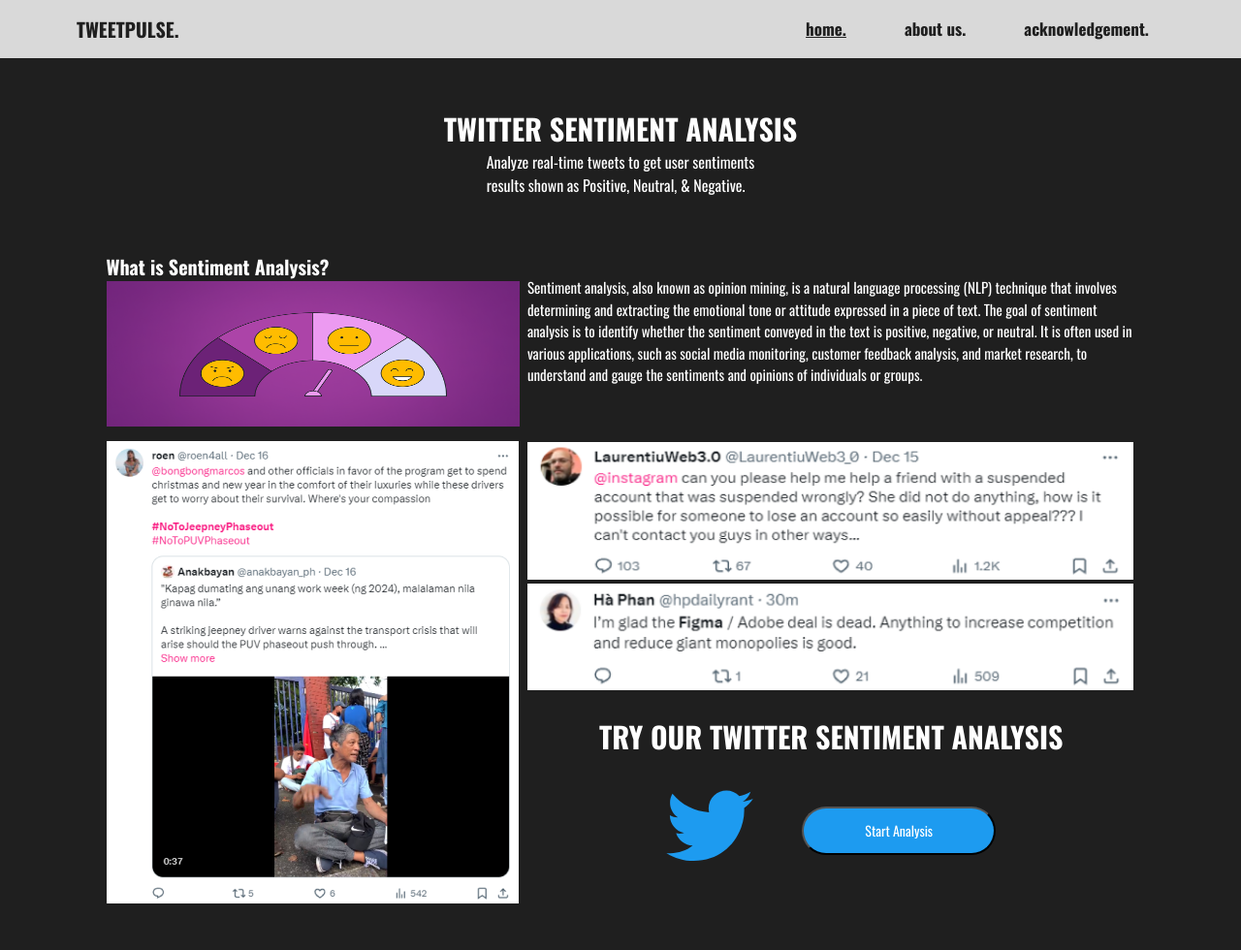
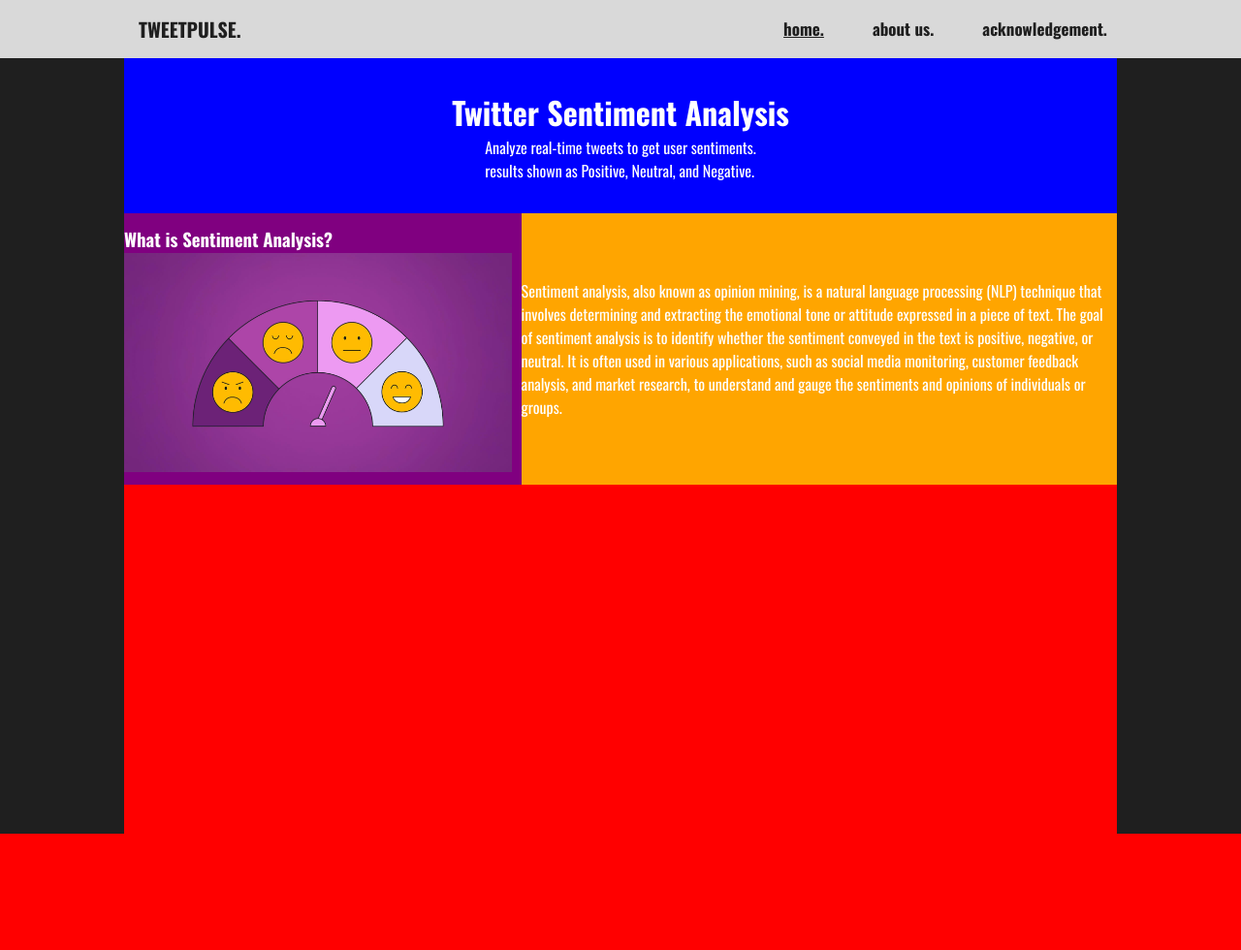
Before and after one commit to PeezzaPy/Twitter-Sentiment-Analysis, a Flask app: page / in a window 1280 px wide. Shown: the whole page at 97% size. After the commit the page ends 860 px from the top, so only its background shows below. Run offline with Flask 3, Linux system fonts and the light colour scheme.

Commit message:
inayos ko lang lods

```diff
--- a/static/css/style.css
+++ b/static/css/style.css
@@ -19,6 +19,7 @@
 header.site-header {
     background: #D9D9D9;
     height: 60px;
+    width: 100%;
 }
 
 .title {
@@ -30,10 +31,10 @@
     text-decoration: none;
 }
 .container-header {
-    width: 90%;
+    width: 100%;
     height: 100%;
-    padding-right: 1rem;
-    margin: 0 auto;
+    padding-left: 10%;
+    padding-right: 10%;
     display: flex;
     justify-content: space-between;
     align-items: center;
@@ -62,8 +63,8 @@
 }
 
 .nav-links li {
-    margin-left: 15px;
-    margin-right: 15px;
+    margin-left: 10px;
+    margin-right: 10px;
 }
 
 .nav-links a {
@@ -78,197 +79,75 @@
     text-decoration: underline;
 }
 
-/* end */
-/*
-.container-body {
-    width: 100%;
-    height: 90vh;
+
+/*end*/
+
+.container{
+    background: red;
+    max-width: 80%;
+    margin: 0 auto;
+    height: 100vh;
+}
+
+.wrapper1{
+    max-width: 100%;
+    height: 20vh;
+    background: blue;
+    display: flex;
+    justify-content: center;
+    flex-direction: column;
+    align-items: center;
+}
+
+.wrapper2{
+    max-width: 100%;
+    height: 35vh;
+    background: green;
     display: flex;
     flex-direction: row;
-    padding: 0px 10% 0px 10%;
 }
 
-.container-text {
-    padding: 4rem 6rem;
-    width: 55%;
-
+.wrapper2-item1{
+    width: 40%;
+    background: purple;
+    height: 100%;
+    display: flex;
+    flex-direction: column;
+    justify-content: center;
+}
+.wrapper2-item1 img{
+    max-width: 400px;
 }
 
-.body-content {
-
-    height: 40%;
-    width: 80%;
-    margin: 0 auto;
+.wrapper2-item2{
+    width: 60%;
+    height: 100%;
+    background: orange;
+    color: white;
+    display: flex;
+    justify-content: center;
+    align-items: center;
 }
 
-.body-content h1 {
-    font-style: normal;
-    font-weight: 700;
-    color: #2E363F;
-    margin-bottom: 3vh;
-    text-align: left;
+@media (max-width: 769px){
+    .wrapper2{
+        flex-direction: column;
+        align-items: center;
     }
-
-.body-content p {
-    font-style: normal;
-    font-size: 18px;
-    font-weight: 400;
-    color: #707070;
-    text-align: justify;
-}
-
-.container-button {
-    width: 100%;
-    display: flex;
-    margin-top: 0;
-    padding-left: 10%;
-    justify-content: left;
-}
-
-.container-button a {
-    background-color: #1DA1F2;
-    color: #FFFFFF;
-    border-radius: 4px;
-    padding: 1.3rem 5rem;
-    font-style: normal;
-    font-weight: bold;
-    text-decoration: none;
-}
-
-.container-button a:hover {
-    background-color: #343A40;
-    cursor: pointer;
-}
-
-.primary-button i {
-    margin-right: 0.6rem;
-}
-
-.container-image {
-    width: 45%;
-}
-
-.image-content {
-    height: 100%;
-    width: 90%;
-    margin: 0 auto;
-}
-
-.image-content img {
-    padding-top: 5vh;
-}
-*/
-.home-container{
-    background-color: white;
-    height: 100vh;
+    .wrapper2-item1 h3{
         display: flex;
         justify-content: center;
-    background-color: #1F1F1F;
+        align-items: center;
     }
-
-.home-wrapper1{
-    width: 100%;
-    height: 115vh;
-    margin-left: 15%;
-    margin-right: 15%;
-}
-
-.home-content1{
-    width: 100%;
-    height: 15vh;
-    margin-top: 50px;
-}
-
-.home-content1 p{
+    .wrapper2-item2 p{
         display: flex;
         justify-content: center;
+        align-items: center;
     }
-
-.home-content2{
-    width: 100%;
-    height: 82vh;
-    padding-top: 30px;
-    display: flex;
-    justify-content: space-evenly;
+    .container{
+        max-width: 100%;
     }
-
-.heading1{
-    font-size: 30px;
-    font-weight: 700;
 }
-
-.heading2{
-    font-size: 20px;
-    font-weight: 700;
-}
-
-.tweet1{
-    height: 150px;
-    width: 426px;
-}
-
-.tweet2{
-    padding-top: 10px;
-}
-
-.content2-item1{
-    width: 40%;
-}
-.content2-item2{
-    width: 60%;
-    color: white;
-    font-size: 15px;
-    padding-left: 10px;
-    padding-top: 25px;
-}
-
-.tweet3{
-    padding-top: 58px;
-    width: 625px;
-    height: 200px;
-}
-
-.tweet4{
-    width: 625px;
-}
-
-.heading3{
-    font-size: 30px;
-    font-weight: 700;
-    padding-top: 20px;
-    display: flex;
-    justify-content: center;
-}
-
-.tweet5{
-    padding-top: 25px;
-    display: flex;
-    justify-content: center;
-}
-
-.tweet5 img{
-    height: 90px;
-    width: 90px;
-}
-
-.runbutton {
-    color: white;
-    background-color: #1d9bf0;
-    border-radius: 40px;
-    padding: 0 15px;
-    cursor: pointer;
-    height:50px;
-    width: 200px;
-    font-size:14px;
-    transition: all 0.2s ease-in-out;
-    margin-top: 25px;
-    margin-left: 50px;
-}
-
-.runbutton:hover{
-    transform: scale(1.1);
-}
-
 
 /* END OF HOME PAGE CSS */
 
--- a/templates/home.html
+++ b/templates/home.html
@@ -1,4 +1,4 @@
-<!DOCTYPE html>
+    <!DOCTYPE html>
 <html lang="en">
 <head>
     <meta charset="UTF-8">
@@ -28,35 +28,20 @@
         </div>
     </header>
 
-    <div class="home-container">
-        <div class="home-wrapper1">
-            <div class="home-content1">
-                <p class="heading1"> TWITTER SENTIMENT ANALYSIS</p>
-                <p>Analyze real-time tweets to get user sentiments<br>
-                    results shown as Positive, Neutral, & Negative.</p>
+    <div class="container">
+        <div class="wrapper1">
+            <h1> Twitter Sentiment Analysis </h1>
+            <p> Analyze real-time tweets to get user sentiments.<br>
+                results shown as Positive, Neutral, and Negative.
+            </p>
+        </div>
+        <div class="wrapper2">
+            <div class="wrapper2-item1">
+                <h3> What is Sentiment Analysis?</h3>
+                <img src="{{url_for('static', filename='images/sentimentanalysis.jpg')}}" alt="image">
             </div>
-
-            <div class="home-content2">
-                <div class="content2-item1">
-                    <p class="heading2"> What is Sentiment Analysis?</p>
-                    <img class="tweet1" src="{{url_for('static', filename='images/sentiment.png')}}">
-                    <img class="tweet2" src="{{url_for('static', filename='images/tweet1.png')}}">
-                </div>
-                <div class="content2-item2">
-                    <p>Sentiment analysis, also known as opinion mining, is a natural language processing (NLP) technique that involves
-                        <br> determining and extracting the emotional tone or attitude expressed in a piece of text. The goal of sentiment analysis
-                        is to identify whether the sentiment conveyed in the text is positive, negative, or neutral. It is often used in various
-                        applications, such as social media monitoring, customer feedback analysis, and market research, to understand and
-                        gauge the sentiments and opinions of individuals or groups.
-                    </p>
-                    <img class="tweet3" src="{{url_for('static', filename='images/tweet3.png')}}">
-                    <img class="tweet4" src="{{url_for('static', filename='images/tweet4.png')}}">
-                    <p class="heading3"> TRY OUR TWITTER SENTIMENT ANALYSIS</p>
-                    <div class="tweet5">
-                        <img src="{{url_for('static', filename='images/twitterblue.svg')}}">
-                        <button class="runbutton"> Start Analysis </button>
-                    </div>
-                </div>
+            <div class="wrapper2-item2">
+                <p>Sentiment analysis, also known as opinion mining, is a natural language processing (NLP) technique that involves determining and extracting the emotional tone or attitude expressed in a piece of text. The goal of sentiment analysis is to identify whether the sentiment conveyed in the text is positive, negative, or neutral. It is often used in various applications, such as social media monitoring, customer feedback analysis, and market research, to understand and gauge the sentiments and opinions of individuals or groups.</p>
             </div>
         </div>
     </div>
```
Also changed, not shown: static/images/sentimentanalysis.jpg (added). Lines whose indentation alone changed are shown as unchanged.
